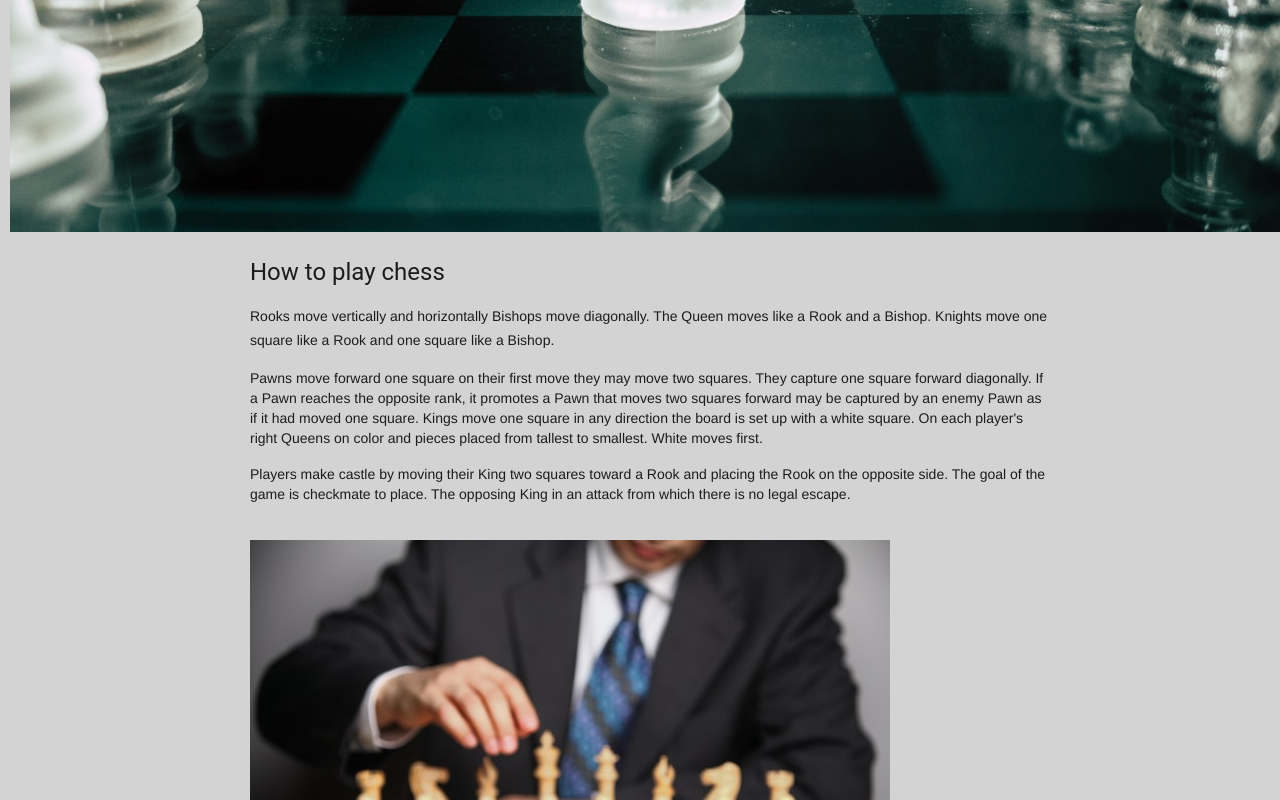
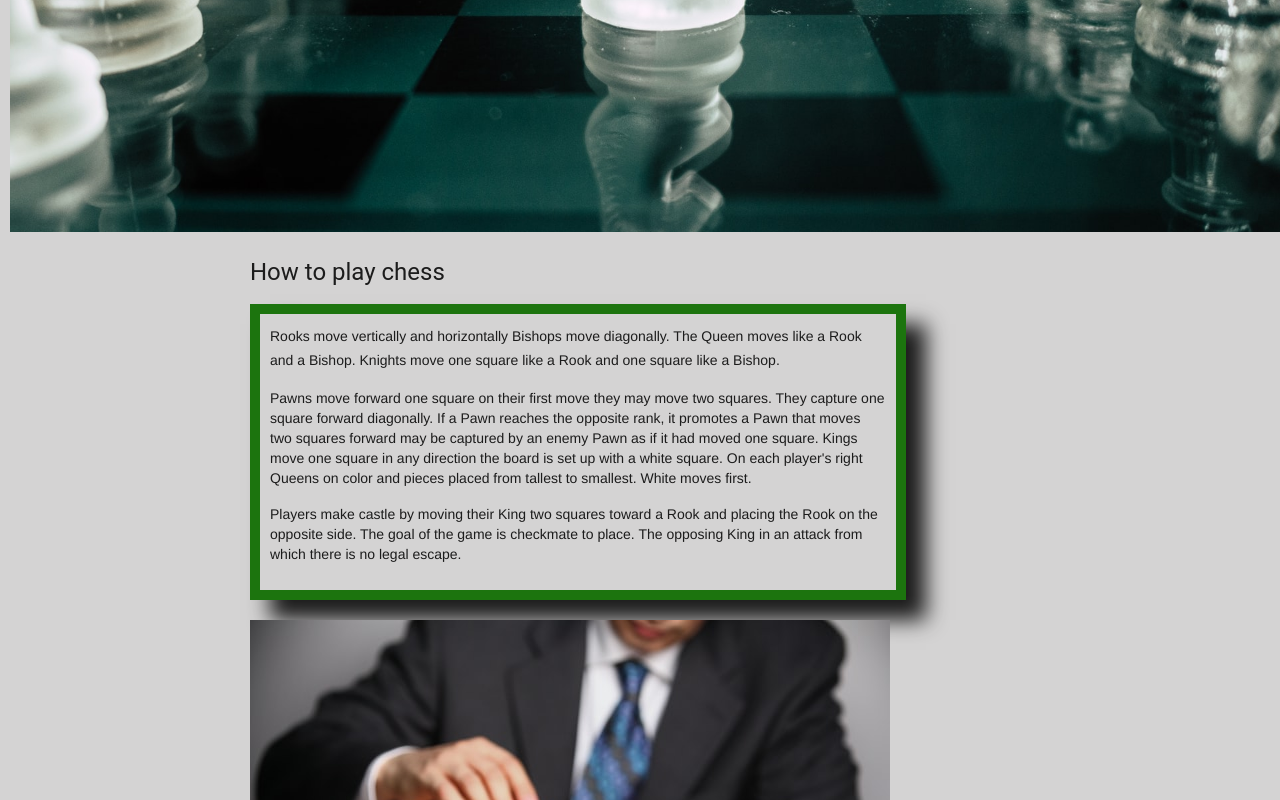
Before and after one commit to Aymanap2022/website, a plain HTML site: page index.html in a window 1280 px wide. Shown: the part 543-1343 px from the top of the page. Drawn offline with nearby package versions, Linux system fonts and the light colour scheme.

Commit message:
Ich habe meine Datei ein bisschen geändert.

```diff
--- a/styles.css
+++ b/styles.css
@@ -100,3 +100,8 @@ section {
     padding-left: 16px;
     padding-right: 16px;
 }
+ div.textbox {
+        padding: 10px 10px 10px 10px;
+        width: 77%;
+        border: 10px solid rgb(28, 116, 14);
+        box-shadow: 20px 20px 20px; rgba(0,0,0,08);
```
